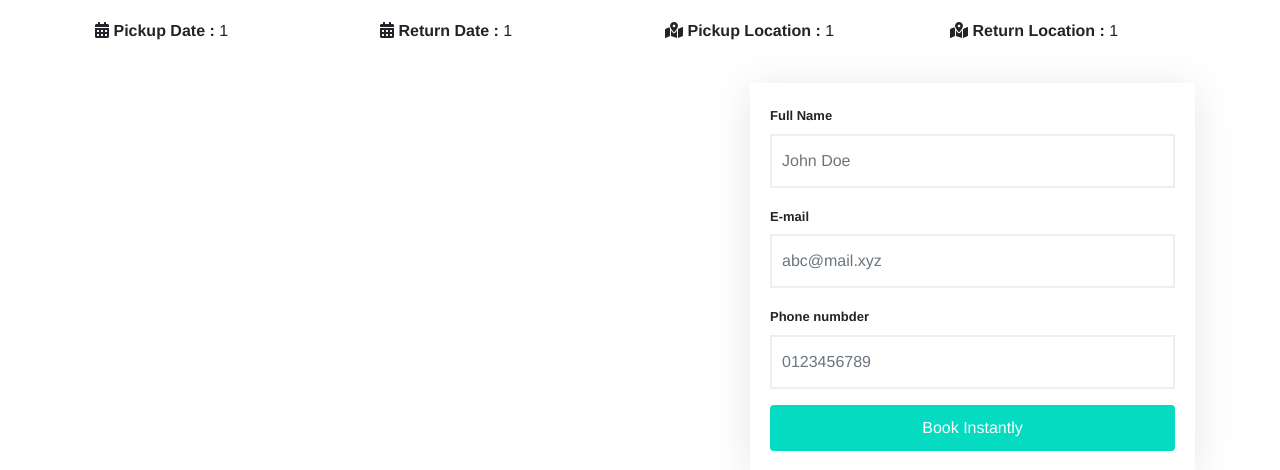
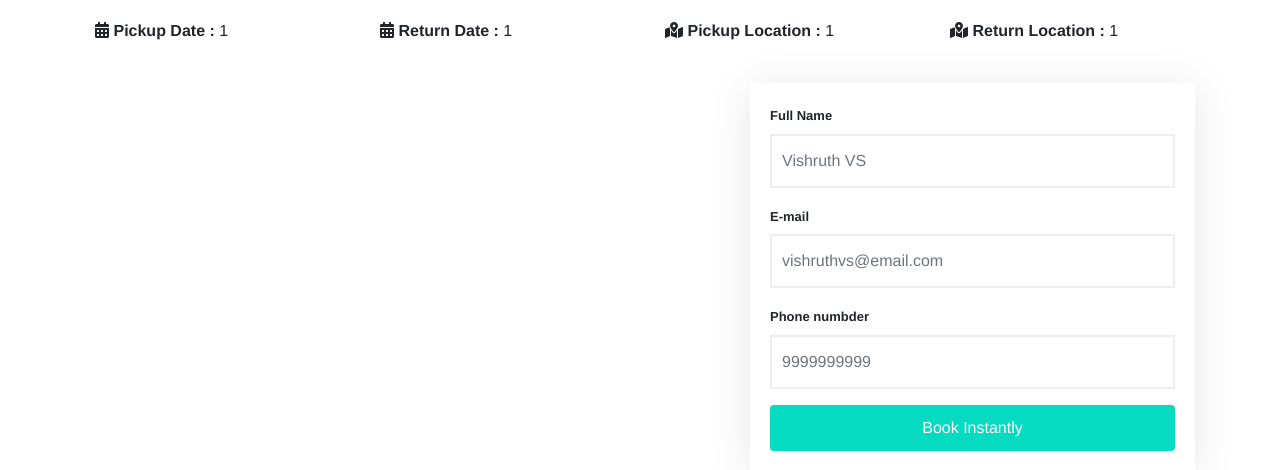
Before and after one commit to SudeepGowda55/Car-Rental-Website, a PHP site: page /reserve.php in a window 1280 px wide. Shown: the part 521-991 px from the top of the page. Run offline with PHP 8.4, Linux system fonts and the light colour scheme; a user stored in the database is signed in; data comes from the database, SQL or seed files in the repository.

Commit message:
Update reserve.php

```diff
--- a/reserve.php
+++ b/reserve.php
@@ -153,21 +153,21 @@
 								<div class = "client_details">
 									<div class = "form-group">
 										<label for="full_name">Full Name</label>
-										<input type = "text" class = "form-control" placeholder = "John Doe" name = "full_name" v-model = 'full_name'>
+										<input type = "text" class = "form-control" placeholder = "Vishruth VS" name = "full_name" v-model = 'full_name'>
 										<div class="invalid-feedback" style = "display:block" v-if="full_name === null">
 											Full name is required
 										</div>
 									</div>
 									<div class = "form-group">
 										<label for="client_email">E-mail</label>
-										<input type = "email" class = "form-control" name = "client_email" placeholder = "abc@mail.xyz" v-model = 'client_email'>
+										<input type = "email" class = "form-control" name = "client_email" placeholder = "vishruthvs@email.com" v-model = 'client_email'>
 										<div class="invalid-feedback" style = "display:block" v-if="client_email === null">
 											E-mail is required
 										</div>
 									</div>
 									<div class = "form-group">
 										<label for="client_phonenumber">Phone numbder</label>
-										<input type = "text"  name = "client_phonenumber" placeholder = "0123456789" class = "form-control" v-model = 'client_phonenumber'>
+										<input type = "text"  name = "client_phonenumber" placeholder = "9999999999" class = "form-control" v-model = 'client_phonenumber'>
 										<div class="invalid-feedback" style = "display:block" v-if="client_phonenumber === null">
 											Phone number is required
 										</div>
```
